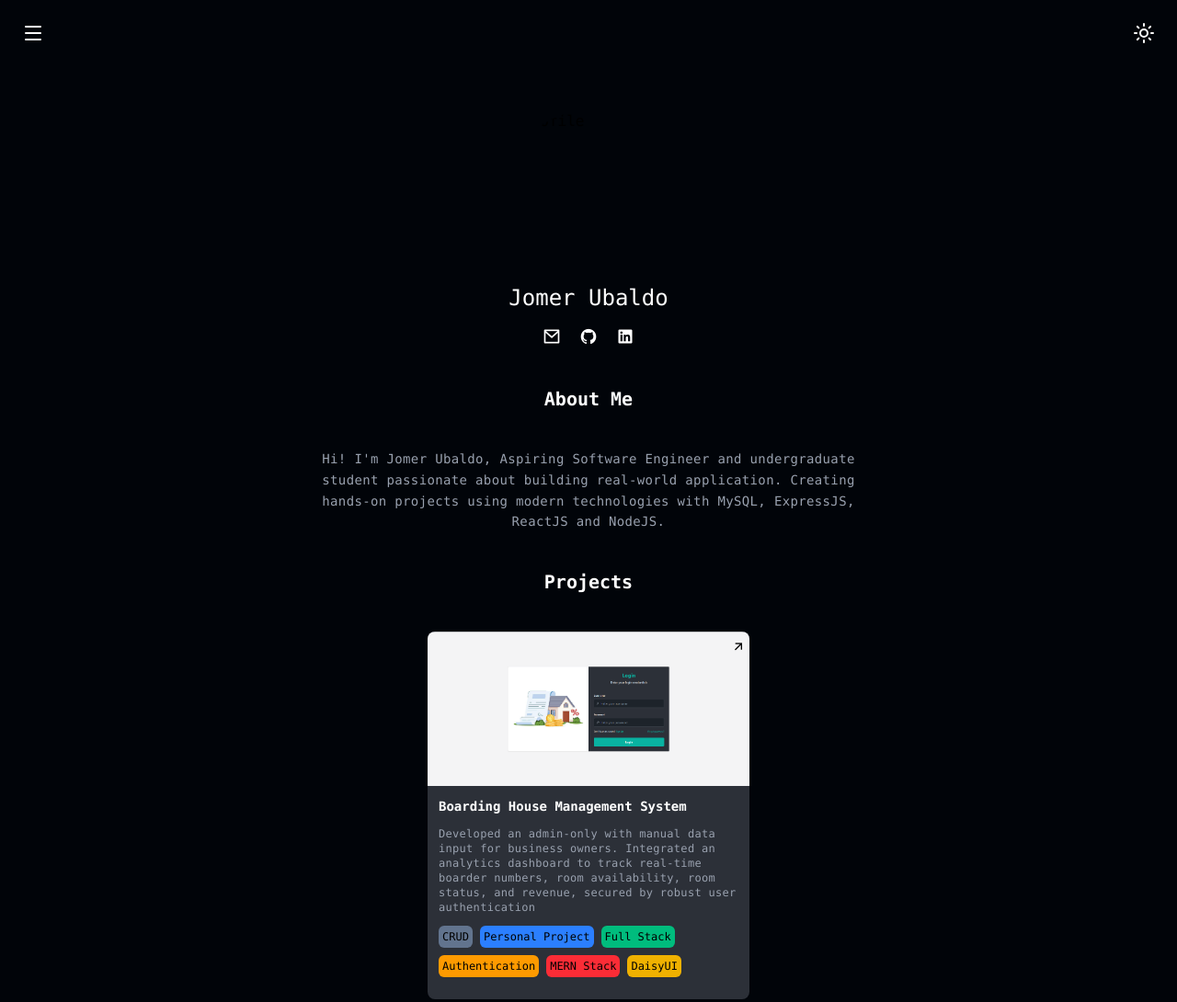
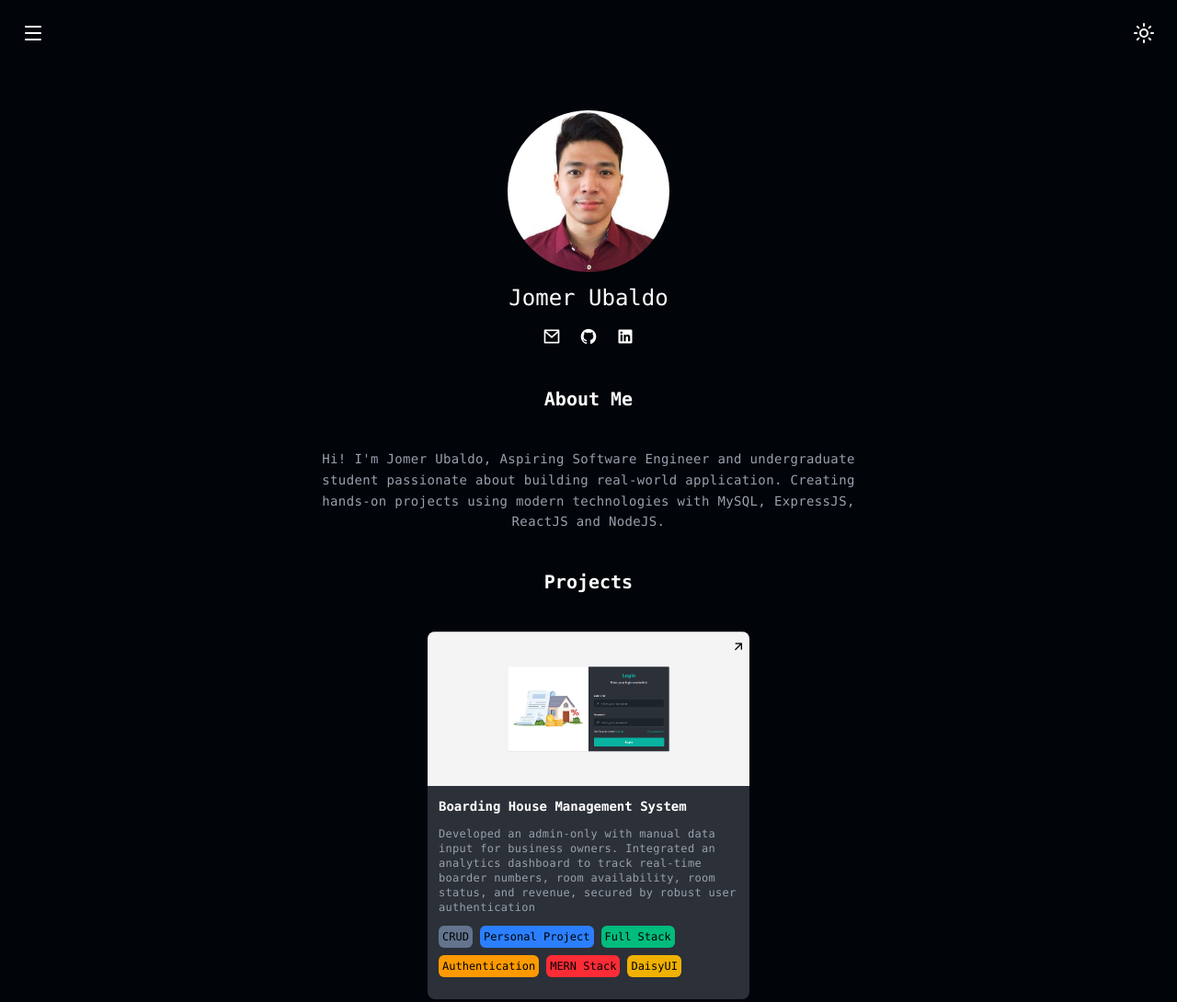
Before and after one commit to Jomerubaldo/Portfolio, a plain HTML site: page index.html in a window 1280 px wide. Shown: the top 1090 px of the page at 92% size. Drawn offline with nearby package versions, Linux system fonts and the light colour scheme; the site is published under a folder, as on GitHub Pages, so addresses that start at the root find nothing.

Commit message:
Update index.html

```diff
--- a/index.html
+++ b/index.html
@@ -36,7 +36,7 @@
   <main class="min-h-screen flex flex-col items-center px-6 py-30 gap-10 max-w-md mx-auto md:max-w-2xl">
 
     <section class="flex flex-col items-center gap-3">
-      <img class="rounded-full w-44 h-44 object-cover" src="/images/professional-profile.png" alt="Profile" />
+      <img class="rounded-full w-44 h-44 object-cover" src="images/professional-profile.png" alt="Profile" />
       <h1 class="text-[#FFF] text-2xl text-center">Jomer Ubaldo</h1>
       <ul class="flex gap-5 text-[#FFF] text-xl">
         <li><a href="mailto:jomerubaldo@gmail.com"><i class="ri-mail-line"></i></a></li>
```
